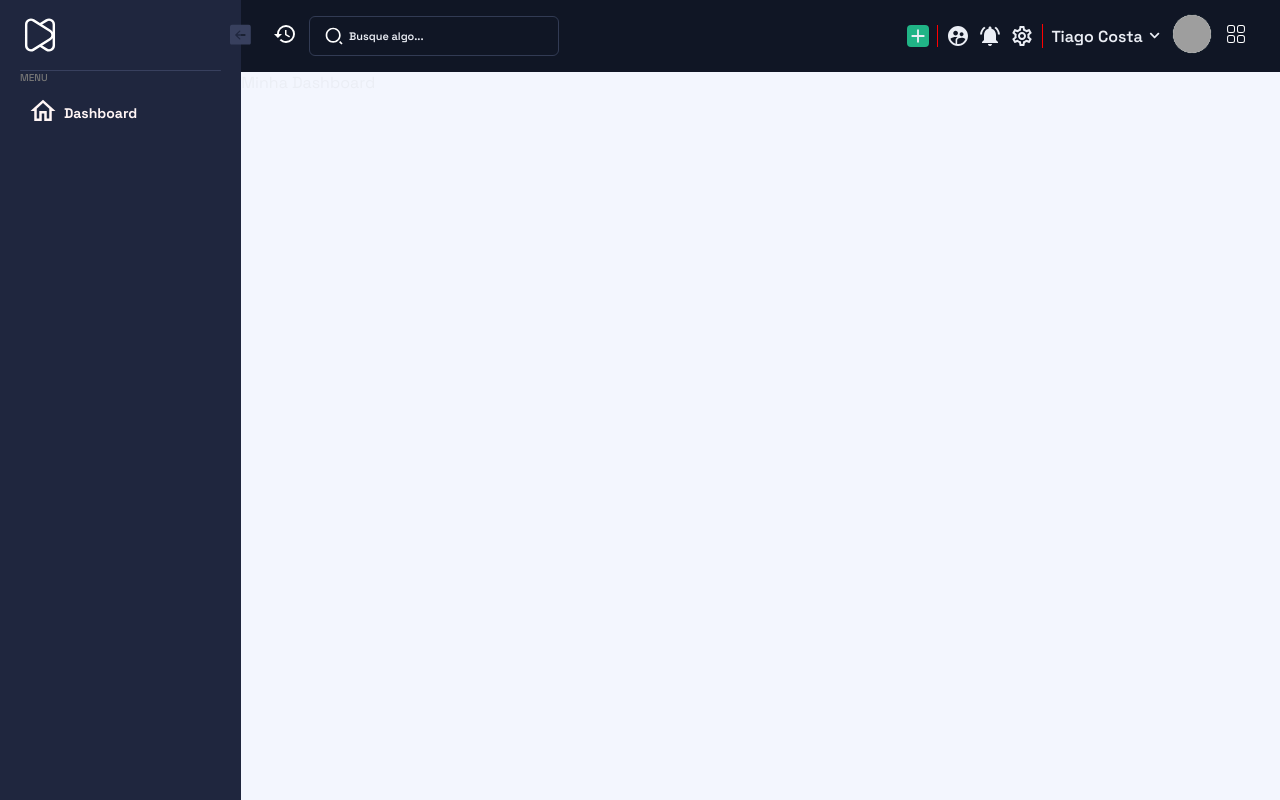
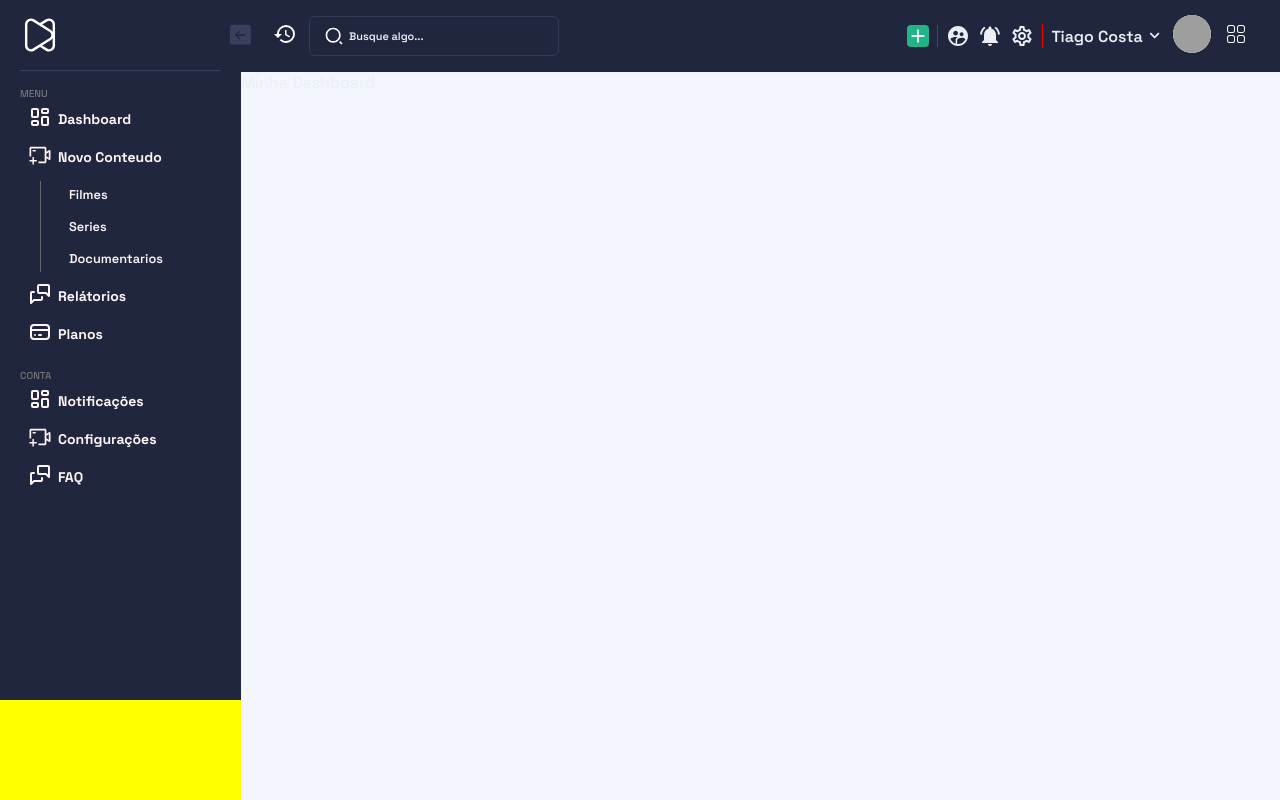
Before and after one commit to kostiago/filmista, a Next.js app in the folder client-web/: page /dashboard/home/overview in a window 1280 px wide. Built offline with nearby package versions, Linux system fonts and the light colour scheme; grey boxes are pictures that could not be loaded.

Commit message:
feat: continuação da sidebar

```diff
--- a/client-web/src/components/back-office/Dashboard/Header/header.module.scss
+++ b/client-web/src/components/back-office/Dashboard/Header/header.module.scss
@@ -1,5 +1,5 @@
 .header {
-  background: #101625;
+  background: #1f263e;
   display: flex;
   padding-left: 2rem;
   padding-right: 2rem;
--- a/client-web/src/components/back-office/Dashboard/Sidebar/Sidebar.tsx
+++ b/client-web/src/components/back-office/Dashboard/Sidebar/Sidebar.tsx
@@ -4,7 +4,8 @@ import styles from "./sidebar.module.scss";
 import Logo from "/public/images/placeholder.svg";
 import Link from "next/link";
 import { BsArrowRightSquareFill, BsArrowLeftSquareFill } from "react-icons/bs";
-import { MdOutlineHome } from "react-icons/md";
+import { AiOutlineVideoCameraAdd } from "react-icons/ai";
+import { TbMessages, TbCreditCard, TbLayoutDashboard } from "react-icons/tb";
 import { useState } from "react";
 
 const Sidebar = () => {
@@ -35,14 +36,91 @@ const Sidebar = () => {
             <li className={styles.menuItem}>
               <Link href={"/dashboard"}>
                 <div className={styles.menuIcon}>
-                  <MdOutlineHome />
+                  <TbLayoutDashboard />
                 </div>
                 Dashboard
+              </Link>
+            </li>
+
+            <li className={styles.menuItem}>
+              <Link href={"/dashboard"}>
+                <div className={styles.menuIcon}>
+                  <AiOutlineVideoCameraAdd />
+                </div>
+                Novo Conteudo
+              </Link>
+
+              <ul className={styles.subMenu}>
+                <li>
+                  <Link href={"#"}>Filmes</Link>
+                </li>
+
+                <li>
+                  <Link href={"#"}>Series</Link>
+                </li>
+
+                <li>
+                  <Link href={"#"}>Documentarios</Link>
+                </li>
+              </ul>
+            </li>
+
+            <li className={styles.menuItem}>
+              <Link href={"/dashboard"}>
+                <div className={styles.menuIcon}>
+                  <TbMessages />
+                </div>
+                Relátorios
+              </Link>
+            </li>
+
+            <li className={styles.menuItem}>
+              <Link href={"/dashboard"}>
+                <div className={styles.menuIcon}>
+                  <TbCreditCard />
+                </div>
+                Planos
               </Link>
             </li>
           </ul>
         </div>
       </div>
+      <div className={styles.menu}>
+        <p className={styles.title}>Conta</p>
+
+        <div className={styles.mainMenu}>
+          <ul>
+            <li className={styles.menuItem}>
+              <Link href={"/dashboard"}>
+                <div className={styles.menuIcon}>
+                  <TbLayoutDashboard />
+                </div>
+                Notificações
+              </Link>
+            </li>
+
+            <li className={styles.menuItem}>
+              <Link href={"/dashboard"}>
+                <div className={styles.menuIcon}>
+                  <AiOutlineVideoCameraAdd />
+                </div>
+                Configurações
+              </Link>
+            </li>
+
+            <li className={styles.menuItem}>
+              <Link href={"/dashboard"}>
+                <div className={styles.menuIcon}>
+                  <TbMessages />
+                </div>
+                FAQ
+              </Link>
+            </li>
+          </ul>
+        </div>
+      </div>
+
+      <div className={styles.sideMenuFooter}></div>
     </div>
   );
 };
--- a/client-web/src/components/back-office/Dashboard/Sidebar/sidebar.module.scss
+++ b/client-web/src/components/back-office/Dashboard/Sidebar/sidebar.module.scss
@@ -1,4 +1,7 @@
 .sidebar {
+  display: flex;
+  flex-direction: column;
+  position: relative;
   width: 18rem;
   height: 100vh;
   background: #1f263e;
@@ -41,6 +44,7 @@
       font-weight: 500;
       color: #757575;
       text-transform: uppercase;
+      margin-top: 1rem;
     }
 
     .mainMenu {
@@ -52,7 +56,7 @@
         font-weight: 600;
 
         svg {
-          font-size: 30px;
+          font-size: 24px;
         }
 
         a {
@@ -61,11 +65,35 @@
           gap: 6px;
           font-size: 14px;
           font-weight: bold;
+          padding: 5px 8px;
+          text-decoration: none;
+        }
 
-          text-decoration: none;
-          padding: 12px 8px;
+        .subMenu {
+          margin-left: 20px;
+          border-left: 1px solid #666;
+          box-sizing: border-box;
+          padding-left: 20px;
+          list-style: none;
+
+          a {
+            display: block;
+            margin: 5px 0;
+            font-size: 0.8rem;
+            font-weight: 600;
           }
         }
+      }
+    }
+  }
+
+  .sideMenuFooter {
+    width: 100%;
+    height: 100px;
+    background: yellow;
+    position: absolute;
+    bottom: 0;
+    left: 0;
   }
 }
 
@@ -79,4 +107,3 @@
     }
   }
 }
-}
```
Lines whose indentation alone changed are shown as unchanged.
